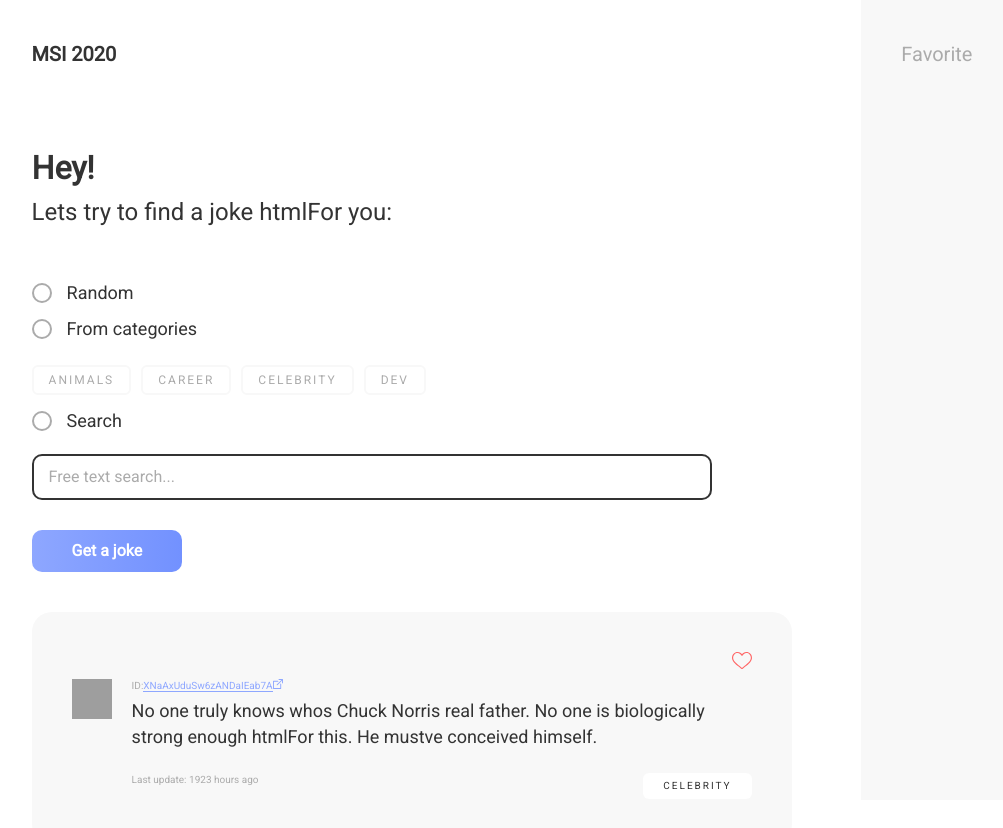
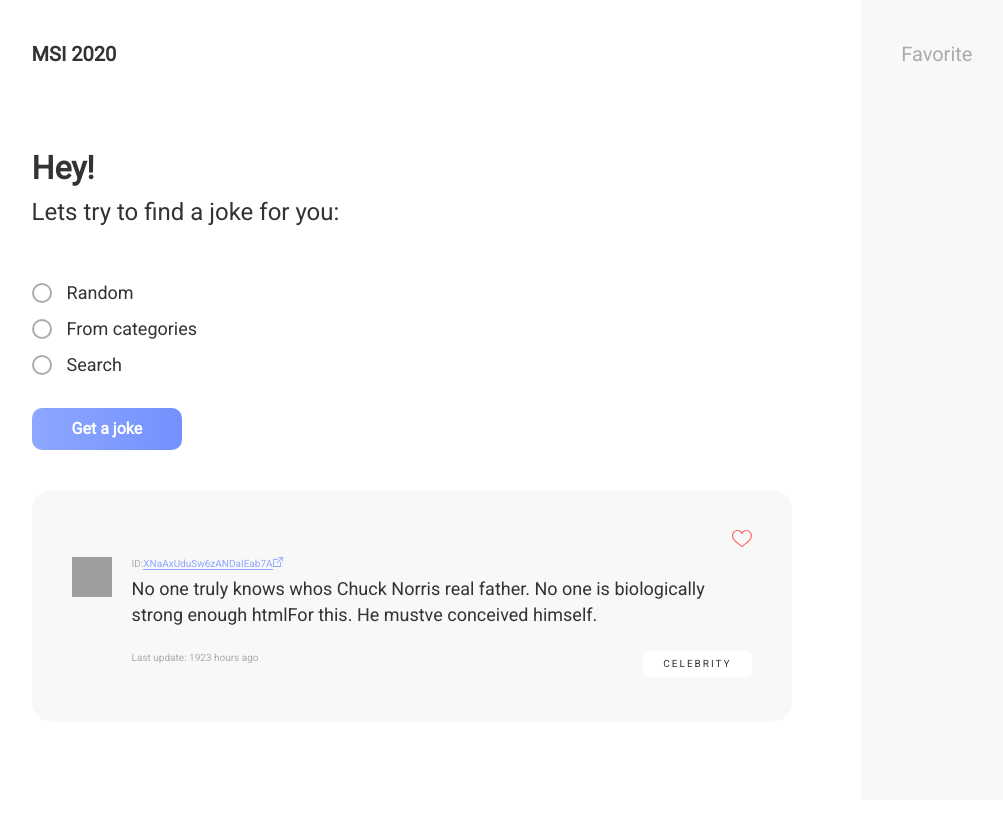
Before and after one commit to holdMyTea/MSI-2020---Front-end-development-Test, a React app: page / in a window 1280 px wide. Shown: the top 828 px of the page, without its empty margins (118-1121 px from the left). After the commit the page ends 800 px from the top, so only its background shows below. Built offline with nearby package versions, Linux system fonts and the light colour scheme; grey boxes are pictures that could not be loaded.

Commit message:
Fragment search into components

```diff
--- a/public/style.css
+++ b/public/style.css
@@ -98,8 +98,8 @@ main .container {
 /* inner circle's styles */
 .search-option .radio:after {
   background-color: #333;
-  top: 2.5px;
-  left: 2.5px;
+  top: 3px;
+  left: 3px;
   width: 10px;
   height: 10px;
   border-radius: 100%;
@@ -150,7 +150,7 @@ main .container {
   box-sizing: border-box;
   border-radius: 10px;
   padding: 10px 15px;
-  margin: 10px 0 30px 0;
+  margin: 10px 0 0 0;
   font-family: Roboto;
   font-style: normal;
   font-weight: normal;
@@ -164,6 +164,7 @@ main .container {
 
 .search-button {
   padding: 10px 40px;
+  margin-top: 20px;
   background: linear-gradient(92.01deg, #8EA7FF 0%, #7291FF 100%);
   border-radius: 10px;
   font-family: Roboto;
--- a/src/App.jsx
+++ b/src/App.jsx
@@ -1,6 +1,6 @@
 import React from 'react'
 
-import MainPanel from './components/MainPanel'
+import MainPanel from './MainPanel/MainPanel'
 import FavoritePanel from './components/FavoritePanel'
 
 import '../public/reset.css'
--- /dev/null
+++ b/src/MainPanel/FetchForm.jsx
@@ -0,0 +1,45 @@
+import React, { useState } from 'react'
+
+import SearchOption from './FormComponents/SearchOption'
+import CategoriesSelector from './FormComponents/CategoriesSelector'
+
+const searchOptions = {
+  random: 'Random',
+  fromCategories: 'From categories',
+  search: 'Search'
+}
+
+const FetchForm = () => {
+  const [selectedOption, setSelectedOption] = useState()
+
+  return (
+    <>
+      <h3 className="msi-header">MSI 2020</h3>
+      <header className="hey">Hey!</header>
+      <header className="find-header">Lets try to find a joke for you:</header>
+
+      <SearchOption label='Random'
+        onClick={() => setSelectedOption(searchOptions.random)}
+        checked={selectedOption === searchOptions.random}
+      />
+
+      <SearchOption label='From categories'
+        onClick={() => setSelectedOption(searchOptions.fromCategories)}
+        checked={selectedOption === searchOptions.fromCategories}
+      />
+      {selectedOption === searchOptions.fromCategories && (<CategoriesSelector />)}
+
+      <SearchOption label='Search'
+        onClick={() => setSelectedOption(searchOptions.search)}
+        checked={selectedOption === searchOptions.search}
+      />
+      {selectedOption === searchOptions.search && (
+        <input type="text" name="search" id="search-input" placeholder="Free text search..." />
+      )}
+
+      <button className="search-button">Get a joke</button>
+    </>
+  )
+}
+
+export default FetchForm
--- /dev/null
+++ b/src/MainPanel/FetchResults.jsx
@@ -0,0 +1,46 @@
+import React from 'react'
+
+const FetchResults = () => (
+  <div className="fetch-results">
+
+    <div className="fetched-joke">
+
+      <div className="joke-favorite-container">
+        <img src="./assets/empty-heart-icon.svg" alt="Favorite the joke" />
+      </div>
+
+      <div className="fetched-joke-body">
+
+        <div className="joke-icon-column">
+          <img src="./assets/message-icon.svg" alt="Small icon of a message" />
+        </div>
+
+        <div className="joke-main-column">
+          <div className="joke-link-row">
+            <span className="joke-id-label">
+                  ID:
+              <a href="localhost">
+                <span>XNaAxUduSw6zANDaIEab7A</span>
+                <img src="./assets/link-icon.svg" alt="Link icon" />
+              </a>
+            </span>
+          </div>
+
+          <p className="joke-text">
+                No one truly knows whos Chuck Norris real father. No one is biologically strong enough htmlFor this. He mustve conceived himself.
+          </p>
+
+          <div className="joke-footer">
+            <span className="joke-last-update">Last update: 1923 hours ago</span>
+            <span className="joke-category">celebrity</span>
+          </div>
+        </div>
+
+      </div>
+
+    </div>
+
+  </div>
+)
+
+export default FetchResults
--- /dev/null
+++ b/src/MainPanel/FormComponents/CategoriesSelector.jsx
@@ -0,0 +1,22 @@
+import React from 'react'
+
+const Category = ({ label }) => {
+  const id = `category-check-${label}`
+  return (
+    <span>
+      <input type="checkbox" name="fetch-categories" id={id} />
+      <label htmlFor={id}>{label}</label>
+    </span>
+  )
+}
+
+const CategoriesSelector = () => (
+  <div className="categories-container">
+    <Category label={'Animals'} />
+    <Category label={'Career'} />
+    <Category label={'Celebrity'} />
+    <Category label={'Dev'} />
+  </div>
+)
+
+export default CategoriesSelector
--- /dev/null
+++ b/src/MainPanel/FormComponents/SearchOption.jsx
@@ -0,0 +1,11 @@
+import React from 'react'
+
+const SearchOption = ({ label, value, onClick }) => (
+  <label className="search-option" onClick={onClick}>
+    {label}
+    <input type="radio" value={value} name="search-option" />
+    <span className="radio"></span>
+  </label>
+)
+
+export default SearchOption
--- /dev/null
+++ b/src/MainPanel/MainPanel.jsx
@@ -0,0 +1,17 @@
+import React from 'react'
+
+import FetchForm from './FetchForm'
+import FetchResults from './FetchResults'
+
+const MainPanel = () => (
+  <main>
+    <div className="container">
+
+      <FetchForm />
+      <FetchResults />
+
+    </div>
+  </main>
+)
+
+export default MainPanel
--- a/src/components/MainPanel.jsx
+++ /dev/null
@@ -1,98 +0,0 @@
-import React from 'react'
-
-const MainPanel = () => (
-  <main>
-    <div className="container">
-      <h3 className="msi-header">MSI 2020</h3>
-
-      <header className="hey">Hey!</header>
-      <header className="find-header">Lets try to find a joke htmlFor you:</header>
-
-      <label className="search-option">
-        Random
-        <input type="radio" value="random" name="search-option" />
-        <span className="radio"></span>
-      </label>
-
-      <label className="search-option">From categories
-        <input type="radio" value="from-categories" name="search-option" />
-        <span className="radio"></span>
-      </label>
-
-      <div className="categories-container">
-        <span>
-          <input type="checkbox" name="categories" id="animals-category" />
-          <label htmlFor="animals-category">Animals</label>
-        </span>
-
-        <span>
-          <input type="checkbox" name="categories" id="career-category" />
-          <label htmlFor="career-category">Career</label>
-        </span>
-
-        <span>
-          <input type="checkbox" name="categories" id="celebrity-category" />
-          <label htmlFor="celebrity-category">Celebrity</label>
-        </span>
-
-        <span>
-          <input type="checkbox" name="categories" id="dev-category" />
-          <label htmlFor="dev-category">Dev</label>
-        </span>
-      </div>
-
-      <label className="search-option">Search
-        <input type="radio" value="search" name="search-option" />
-        <span className="radio"></span>
-      </label>
-
-      <input type="text" name="search" id="search-input" placeholder="Free text search..." />
-
-      <button className="search-button">Get a joke</button>
-
-      <div className="fetch-results">
-
-        <div className="fetched-joke">
-
-          <div className="joke-favorite-container">
-            <img src="./assets/empty-heart-icon.svg" alt="Favorite the joke" />
-          </div>
-
-          <div className="fetched-joke-body">
-
-            <div className="joke-icon-column">
-              <img src="./assets/message-icon.svg" alt="Small icon of a message" />
-            </div>
-
-            <div className="joke-main-column">
-              <div className="joke-link-row">
-                <span className="joke-id-label">
-                  ID:
-                  <a href="localhost">
-                    <span>XNaAxUduSw6zANDaIEab7A</span>
-                    <img src="./assets/link-icon.svg" alt="Link icon" />
-                  </a>
-                </span>
-              </div>
-
-              <p className="joke-text">
-                No one truly knows whos Chuck Norris real father. No one is biologically strong enough htmlFor this. He mustve conceived himself.
-              </p>
-
-              <div className="joke-footer">
-                <span className="joke-last-update">Last update: 1923 hours ago</span>
-                <span className="joke-category">celebrity</span>
-              </div>
-            </div>
-
-          </div>
-
-        </div>
-
-      </div>
-
-    </div>
-  </main>
-)
-
-export default MainPanel
```
